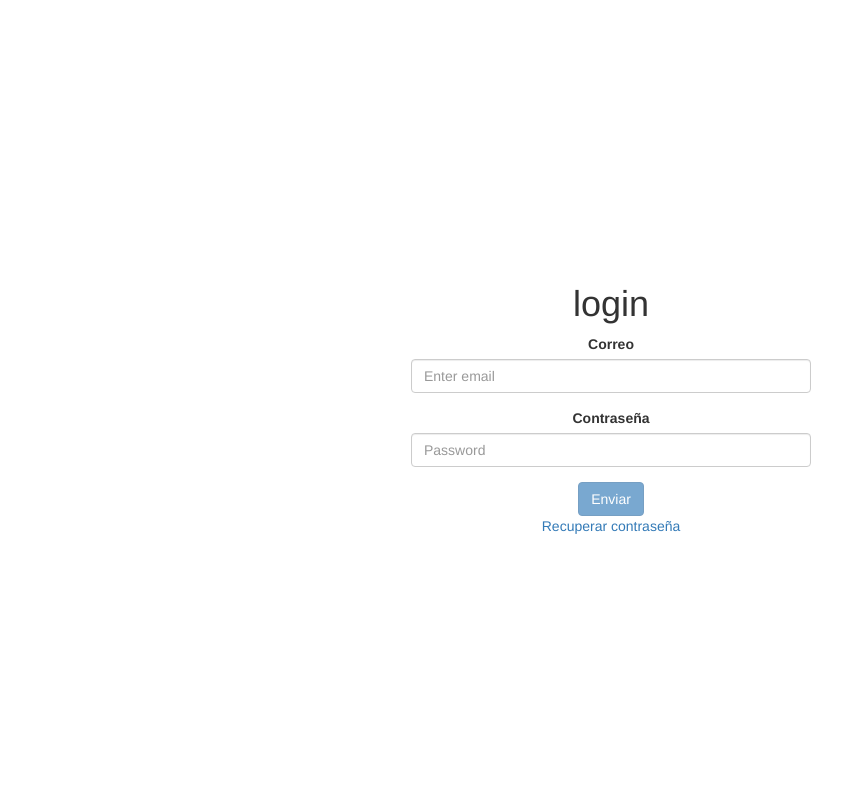
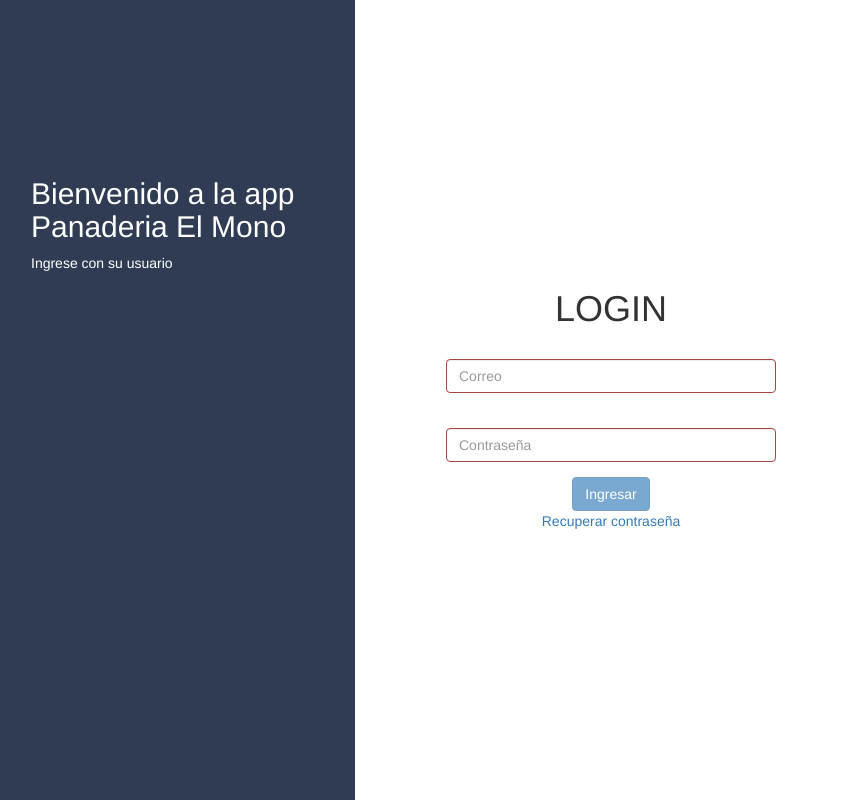
Before and after one commit to jorse57/Panaderia, a website: page app/index.html at #!/login in a window 1280 px wide. Shown: the whole page, without its empty margins (29-871 px from the left). Drawn offline with nearby package versions, Linux system fonts and the light colour scheme; some packages are replaced by stand-ins of ours; files that its build step writes are made by us from their sources.

Commit message:
modificaciones diseño

```diff
--- a/app/index.html
+++ b/app/index.html
@@ -2,7 +2,7 @@
 <html>
   <head>
     <meta charset="utf-8">
-    <title></title>
+    <title>Panaderia El Mono</title>
     <meta name="description" content="">
     <meta name="viewport" content="width=device-width">
     <!-- Place favicon.ico and apple-touch-icon.png in the root directory -->
--- a/app/scripts/controllers/usuarios_cambiarPass.js
+++ b/app/scripts/controllers/usuarios_cambiarPass.js
@@ -24,12 +24,15 @@
             }
             serviceServicio.llamarMetodo('POST','/cambiarPass', params)
                 .then(successGuardarNewPass)
+                $state.go('auth.usuarios');
         }
+
 
         function successGuardarNewPass(result){
             console.log(result);
         }
 
         vm.guardarNewPass= guardarNewPass;
+
     }
 })();
--- a/app/scripts/controllers/usuarios_crear_actualizar.js
+++ b/app/scripts/controllers/usuarios_crear_actualizar.js
@@ -50,6 +50,7 @@
       var params = {
         id: vm.usuario.id,
         nombre: vm.usuario.nombre,
+        tipo_identificacion : vm.usuario.tipo_identificacion,
         identificacion: vm.usuario.identificacion,
         contrasena: vm.usuario.contrasena,
         correo: vm.usuario.correo,
@@ -76,6 +77,7 @@
       var params = {
         id: vm.usuario.id,
         nombre: vm.usuario.nombre,
+        tipo_identificacion : vm.usuario.tipo_identificacion,
         identificacion: vm.usuario.identificacion,
         contrasena: vm.usuario.contrasena,
         correo: vm.usuario.correo,
--- a/app/styles/main.css
+++ b/app/styles/main.css
@@ -83,7 +83,8 @@ body {
 }
 
 .login {
-  width: 400px;
+  width: 350px;
+  padding: 0px 10px;
 }
 
 .center-screen {
@@ -147,3 +148,31 @@ body {
 .content-main {
   margin: 15px
 }
+.sidenav {
+  height: 100%;
+  background-color: rgb(48 60 84);;
+  overflow-x: hidden;
+  padding-top: 20px;
+}
+.login-main-text{
+  margin-top: 20%;
+  padding: 60px;
+  color: #fff;
+}
+@media screen and (max-height: 450px) {
+  .sidenav {padding-top: 15px;}
+}
+
+@media screen and (min-width: 768px){
+  .main{
+      margin-left: 40%;
+  }
+
+  .sidenav{
+      width: 30%;
+      position: fixed;
+      z-index: 1;
+      top: 0;
+      left: 0;
+  }
+}
--- a/app/views/login.html
+++ b/app/views/login.html
@@ -1,15 +1,16 @@
 <div class="center-screen">
   <div class="login">
-    <h1> {{loginVm.viewForward ? 'Recuperar contraseña' : 'login' }} </h1>
-    <form name="loginForm" ng-submit="loginVm.login()" >
-      <div class="form-group">
-        <label for="exampleInputEmail1">Correo</label>
-        <input type="email" class="form-control" id="exampleInputEmail1" aria-describedby="emailHelp"
-          placeholder="Enter email" ng-model="loginVm.correo" required>
+    <h1 style="text-transform: uppercase;"> {{loginVm.viewForward ? 'Recuperar contraseña' : 'login' }} </h1>
+    <form name="loginForm" ng-submit="loginVm.login()">
+      <div class="form-group" ng-class="{'has-error': loginForm.correo.$invalid, 'has-success': loginForm.correo.$valid}">
+        <label for="exampleInputEmail1"></label>
+        <input type="email" class="form-control" id="exampleInputEmail1" name="correo" aria-describedby="emailHelp"
+          placeholder="Correo" ng-model="loginVm.correo" required>
       </div>
-      <div class="form-group" ng-if="!loginVm.viewForward">
-        <label for="exampleInputPassword1">Contraseña</label>
-        <input type="password" class="form-control" id="exampleInputPassword1" placeholder="Password" ng-model="loginVm.contrasena" required min="6">
+      <div class="form-group" ng-if="!loginVm.viewForward" ng-class="{'has-error': loginForm.pass.$invalid, 'has-success': loginForm.pass.$valid}">
+        <label for="exampleInputPassword1"></label>
+        <input type="password" class="form-control" id="exampleInputPassword1" name="pass" placeholder="Contraseña"
+          ng-model="loginVm.contrasena" required ng-minlength="6">
       </div>
       <div class="form-group" ng-if="loginVm.error">
         <label style="color: red">{{loginVm.message}} </label>
@@ -17,10 +18,17 @@
       <div class="form-group" ng-if="loginVm.msg">
         <label style="color: green">{{loginVm.msg}}</label>
       </div>
-      <button type="submit" ng-disabled="loginForm.$invalid " class="btn btn-primary">Enviar</button>
+      <button type="submit" ng-disabled="loginForm.$invalid " class="btn btn-primary">Ingresar</button>
       <!-- || loginVm.contrasena.length < 6 -->
       <br>
-      <a ng-click="loginVm.viewForward = !loginVm.viewForward"> {{loginVm.viewForward ? 'Volver al login' : 'Recuperar contraseña' }} </a>
+      <a ng-click="loginVm.viewForward = !loginVm.viewForward" style="cursor: pointer;">
+        {{loginVm.viewForward ? 'Volver al login' : 'Recuperar contraseña' }} </a>
     </form>
   </div>
 </div>
+<div class="sidenav col-">
+  <div class="login-main-text">
+    <h2>Bienvenido a la app<br> Panaderia El Mono</h2>
+    <p>Ingrese con su usuario </p>
+  </div>
+</div>
```
Also changed, not shown: app/views/home.html (+1 -1 lines), app/views/producto_crear_actualizar.html (+3 -3 lines), app/views/usuarios.html (+4 -2 lines), app/views/usuarios_cambiar_contrasena.html (+1 -1 lines), app/views/usuarios_crear_actualizar.html (+17 -9 lines).
